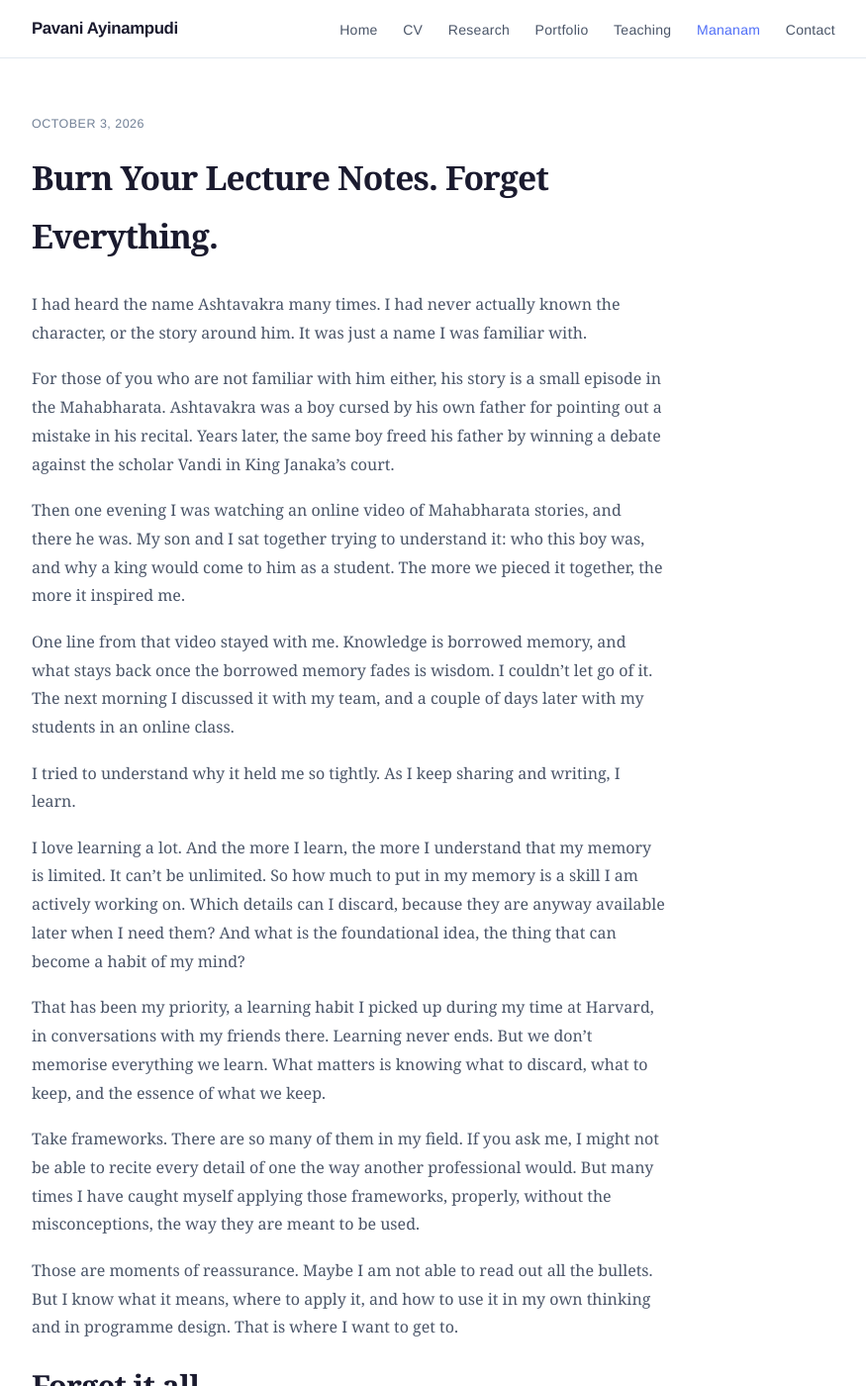
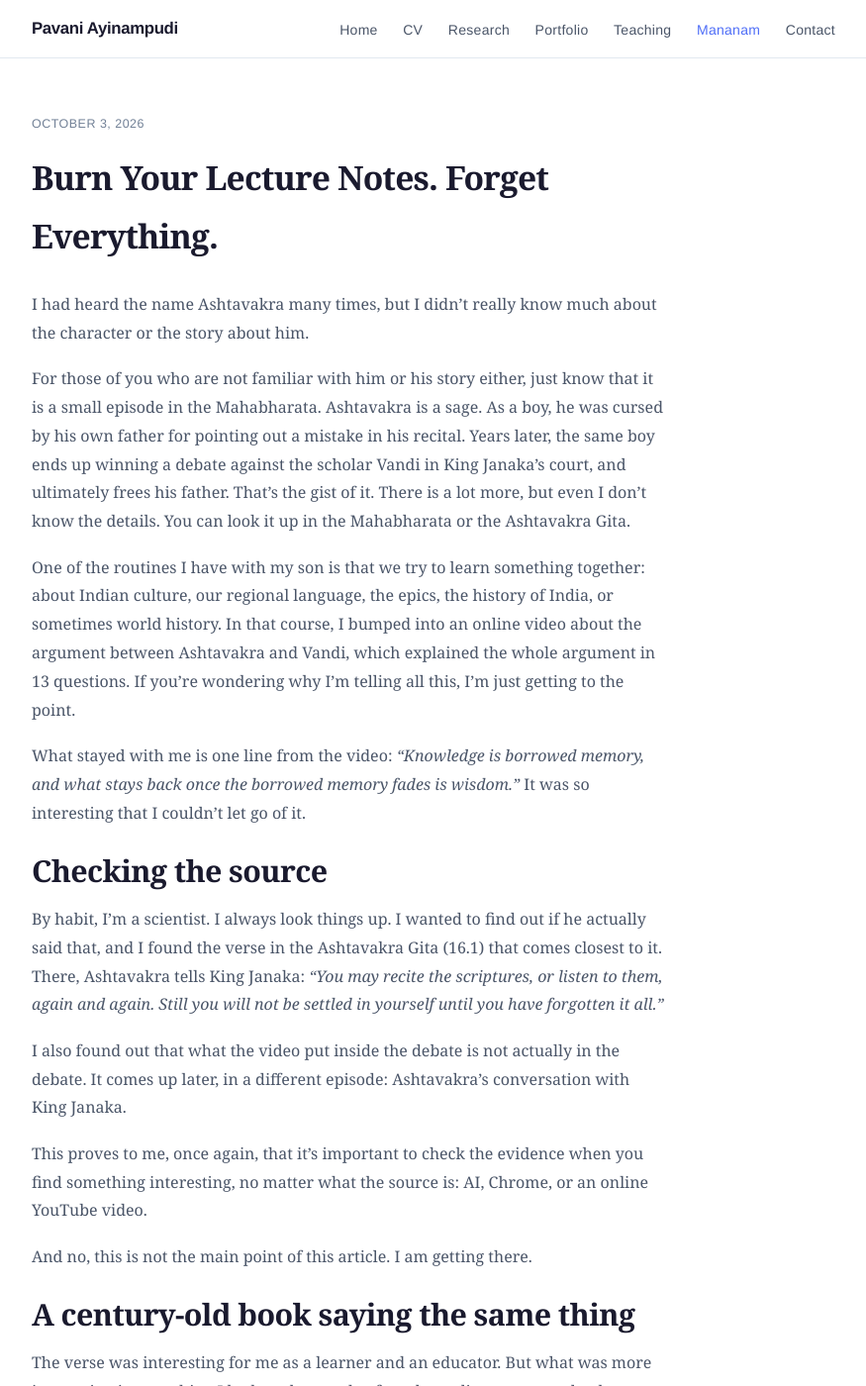
Before and after one commit to pavaniasn/pavaniasn.github.io, a Jekyll site: the page built from _mananam/2026-10-03-burn-your-lecture-notes.md, in a window 1280 px wide and 1400 px high. Shown: the whole window at 99% size, without its empty margins (202-1077 px from the left). Built offline with Jekyll 4.4.1, drawn with Linux system fonts in a browser that asks for light colours; some of the changed text lies outside the part shown.

Commit message:
Revise "Burn Your Lecture Notes" from Pavani's dictation
Co-Authored-By: Claude Opus 5.5 <noreply@anthropic.com>

```diff
--- a/_mananam/2026-10-03-burn-your-lecture-notes.md
+++ b/_mananam/2026-10-03-burn-your-lecture-notes.md
@@ -7,89 +7,120 @@ summary: >-
 date: 2026-10-03
 ---
 
-I had heard the name Ashtavakra many times. I had never actually known the character, or the
-story around him. It was just a name I was familiar with.
+I had heard the name Ashtavakra many times, but I didn't really know much about the character
+or the story about him.
 
-For those of you who are not familiar with him either, his story is a small episode in the
-Mahabharata. Ashtavakra was a boy cursed by his own father for pointing out a mistake in his
-recital. Years later, the same boy freed his father by winning a debate against the scholar
-Vandi in King Janaka's court.
+For those of you who are not familiar with him or his story either, just know that it is a
+small episode in the Mahabharata. Ashtavakra is a sage. As a boy, he was cursed by his own
+father for pointing out a mistake in his recital. Years later, the same boy ends up winning a
+debate against the scholar Vandi in King Janaka's court, and ultimately frees his father.
+That's the gist of it. There is a lot more, but even I don't know the details. You can look it
+up in the Mahabharata or the Ashtavakra Gita.
 
-Then one evening I was watching an online video of Mahabharata stories, and there he was. My
-son and I sat together trying to understand it: who this boy was, and why a king would come
-to him as a student. The more we pieced it together, the more it inspired me.
+One of the routines I have with my son is that we try to learn something together: about
+Indian culture, our regional language, the epics, the history of India, or sometimes world
+history. In that course, I bumped into an online video about the argument between Ashtavakra
+and Vandi, which explained the whole argument in 13 questions. If you're wondering why I'm telling all this, I'm
+just getting to the point.
 
-One line from that video stayed with me. Knowledge is borrowed memory, and what stays back once
-the borrowed memory fades is wisdom. I couldn't let go of it. The next morning I discussed it
-with my team, and a couple of days later with my students in an online class.
+What stayed with me is one line from the video: *"Knowledge is borrowed memory, and what stays
+back once the borrowed memory fades is wisdom."* It was so interesting that I couldn't let go
+of it.
 
-I tried to understand why it held me so tightly. As I keep sharing and writing, I learn.
+## Checking the source
+
+By habit, I'm a scientist. I always look things up. I wanted to find out if he actually said
+that, and I found the verse in the Ashtavakra Gita (16.1) that comes closest to it. There,
+Ashtavakra tells King Janaka: *"You may recite the scriptures, or listen to them, again and
+again. Still you will not be settled in yourself until you have forgotten it all."*
+
+I also found out that what the video put inside the debate is not actually in the debate. It
+comes up later, in a different episode: Ashtavakra's conversation with King Janaka.
+
+This proves to me, once again, that it's important to check the evidence when you find
+something interesting, no matter what the source is: AI, Chrome, or an online YouTube video.
+
+And no, this is not the main point of this article. I am getting there.
+
+## A century-old book saying the same thing
+
+The verse was interesting for me as a learner and an educator. But what was more interesting
+is something I had read a couple of weeks earlier, on a completely different note. It said
+the same thing, but with a different vocabulary.
+
+I was reading *The Aims of Education* by Alfred North Whitehead, where he discusses something
+called the rhythm of education. I loved it, because most of the ideas from a century-old book
+still seem relevant to today's education. That was both surprising and shocking for me.
+
+He presents the rhythm in three stages:
+
+1. **Romance**, where you fall in love with the subject.
+2. **Precision**, where you learn all the details.
+3. **Generalisation**, where you shed those details and what stays becomes a mental habit. In
+   his words, *"the stage of shedding details in favour of the active application of
+   principles, the details retreating into subconscious habits."*
+
+The other interesting part about these stages is that they don't apply only to a single
+lesson. They apply to the education system as a whole. If you look at the whole system, you
+see:
+
+- **Primary school** as a place for romance, where the child falls in love with different
+  subjects.
+- **Middle and high school** as a place for precision, where they learn all the details.
+- **University** as a place where they form the mental habits required to become a
+  professional in that field.
+
+He talks about the university as the place for the generalisation stage. That got me
+thinking: we are focusing too much on precision everywhere, and too little on romance, right
+from school.
+
+And this is what he says about it: *"Your learning is useless to you till you have lost your
+text-books, burnt your lecture notes, and forgotten the minutiae which you learnt by heart for
+the examination."* And elsewhere: *"In a sense, knowledge shrinks as wisdom grows: for details
+are swallowed up in principles."*
+
+It's so similar to what the verse from the Ashtavakra Gita says. It was super interesting for
+me to see two people talking about the same thing in different times and different contexts.
+One is a sage (or a character) from a 2,000-year-old epic, and the other is a philosopher from a century ago. It was amazing when my brain formed that
+connection, and I could feel it.
+
+## What it means for me as a learner
+
+Since this blog is my Mananam, my reflection, it kept me questioning: how does this apply to
+me as a learner?
 
 I love learning a lot. And the more I learn, the more I understand that my memory is limited.
-It can't be unlimited. So how much to put in my memory is a skill I am actively working on.
-Which details can I discard, because they are anyway available later when I need them? And what
-is the foundational idea, the thing that can become a habit of my mind?
+I can't memorise everything. But I also know that one definition of learning is putting
+something into long-term memory. Of course, this is one definition out of many, but I feel it
+has its own place. So now, as I learn new things, I must also learn which of those have to be
+memorised.
 
-That has been my priority, a learning habit I picked up during my time at Harvard, in
-conversations with my friends there. Learning never ends. But we don't memorise everything we
-learn. What matters is knowing what to discard, what to keep, and the essence of what we keep.
+So how do I balance the two: knowing that my memory is limited, and knowing that a part of
+learning is being able to hold things in long-term memory?
+
+Inspired by the conversations I had with my friends during my time at Harvard, I slowly started
+paying more attention to which details I can let go of, because they are anyway available later
+when I need them, and what the foundational idea is, the thing that can become a habit of my
+mind.
 
 Take frameworks. There are so many of them in my field. If you ask me, I might not be able to
 recite every detail of one the way another professional would. But many times I have caught
-myself applying those frameworks, properly, without the misconceptions, the way they are
-meant to be used.
+myself applying those frameworks, properly, without the misconceptions, the way they are meant
+to be used.
 
 Those are moments of reassurance. Maybe I am not able to read out all the bullets. But I know
 what it means, where to apply it, and how to use it in my own thinking and in programme design.
-That is where I want to get to.
 
-## Forget it all
+So a framework is both things for me. It is a mental habit, where I know exactly how to think
+with it and bring it up in the right context. And it is something I refer to, because I don't
+have all the details in my head.
 
-Now, coming back to the sage Ashtavakra we spoke about in the beginning. In the Ashtavakra Gita,
-King Janaka comes to him as a student and asks how anyone comes to real knowledge. This is what
-Ashtavakra tells him: *"You may recite the scriptures, or listen to them, again and again. Still
-you will not be settled in yourself until you have forgotten it all."*
-
-Which seems counterintuitive.
-
-Where it gets more interesting is this. When I heard this statement for the first time, I
-immediately connected it to something I had read a couple of weeks earlier, a piece by Alfred
-North Whitehead, a philosopher from Cambridge.
-
-## The second half: a philosopher, a century ago
-
-What does he have to say?
-
-In the 1920s, Whitehead wrote about the rhythm of learning. It
-moves, he said, through three stages. First romance, when something grabs you and you are
-curious before you understand it. Then precision, the hard part, the rules and facts and
-practice. Then generalisation, which he called *"the stage of shedding details in favour of the
-active application of principles, the details retreating into subconscious habits."*
-
-And then he wrote: *"In a sense, knowledge shrinks as wisdom grows: for details are swallowed up
-in principles."*
-
-Writing about what a university education should leave you with, he put it even more boldly:
-*"Your learning is useless to you till you have lost your text-books, burnt your lecture notes,
-and forgotten the minutiae which you learnt by heart for the examination."*
-
-Burn your lecture notes. Forget it all. Two people, some two thousand years apart, saying the
-same thing about learning.
-
-Neither of them is saying the details don't matter. Whitehead would never let you skip
-precision. You can only forget what you once truly knew.
-
-## What this means for education
+## From me to the system
 
 The details, the stage Whitehead calls precision, are of course needed. The exams we set test
-them, and they get us to a certain point. But they are not the final destination, right? So
+them, and they get us to a certain point. But they are not where learning ends, right? So
 where in our education are we leaving room for the wisdom that the sage and Whitehead talk
 about?
-
-I see this in education research too. We have so many theories and frameworks, and most of the
-time I see people drowning in all the details of them. The bullets, the stages, the
-sub-components. And somewhere in that, the essence gets forgotten: what does this framework, or
-this philosophy, actually mean for our students and for our educators?
 
 Thanks to AI, the changes we are seeing in how we teach and assess, and in what we consider
 learning, are positive. Things are shifting, and it is exciting to see us slowly moving towards
@@ -99,8 +130,9 @@ lot of effort. I am excited to be bringing this idea into the projects I am work
 
 ## Still on the way
 
-Thinking about this and writing this piece has been an interesting episode and a time of
-reflection for me. I hope I'll keep learning how to learn.
+Again, as with anything, I'm not saying that this is the only definition of learning, or the
+only way knowledge is created or wisdom is developed. This is one of the interesting arguments
+I came across, and it is worth spending some time reflecting on. I definitely picked up
+something useful, good food for thought, from both of these pieces, and I hope you do too.
 
-Thanks to the sage Ashtavakra and to Whitehead for reassuring me that I am on the right track,
-and that I need not worry. 😊
+*The ideas and connections here are mine; I used AI assistance with structure and editing.*
```
